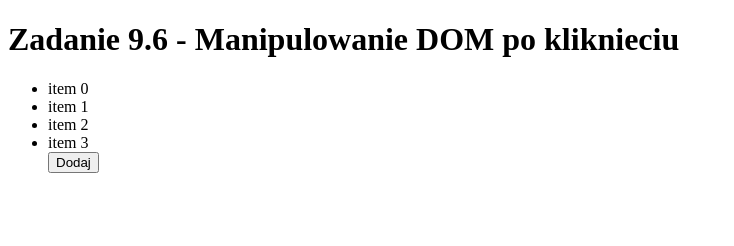
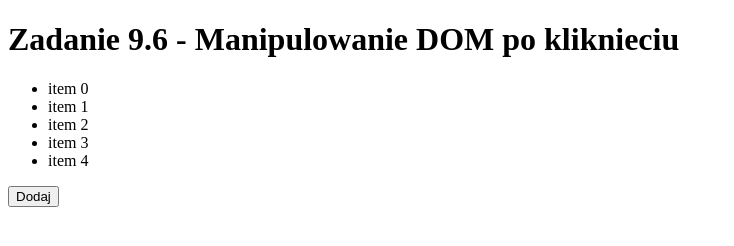
Before and after one commit to arturrymsza/Zadanie_9_6, a website: page index.html in a window 1280 px wide. Both pictures are taken after a click on the button "Dodaj". Shown: the whole page, without its empty margins (0-734 px from the left). Drawn offline with Linux system fonts and the light colour scheme.

Commit message:
Add content to scripts.js and fix the bug in index.html

```diff
--- a/index.html
+++ b/index.html
@@ -12,9 +12,10 @@
       <li>item 1</li>
       <li>item 2</li>
       <li>item 3</li>
-      <button id="addElem">
-        Dodaj
-      </button>
+    </ul>
+    <button id ="addElem">
+      Dodaj
+    </button>
     </ul>
     <script type="text/javascript" src="js/scripts.js"></script>
   </body>
--- a/js/scripts.js
+++ b/js/scripts.js
@@ -0,0 +1,8 @@
+var add = document.getElementById('addElem');
+var list = document.getElementById('list');
+var listElement = document.getElementsByTagName('li')
+add.addEventListener('click', function() {
+var element = document.createElement('li');
+element.innerHTML = 'item ' + (listElement.length);
+list.appendChild(element);
+});
```
